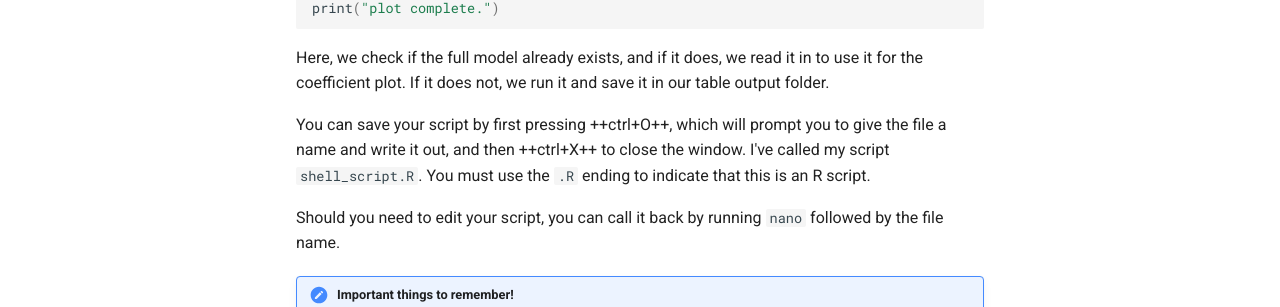
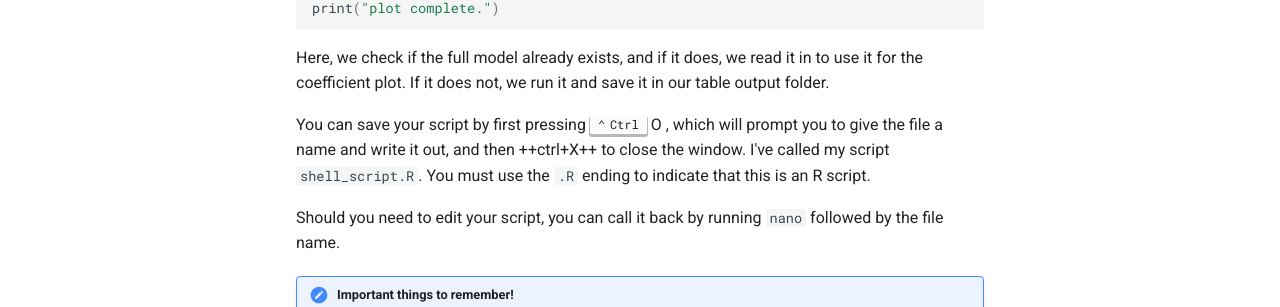
Before and after one commit to finnsdottir/hpc_r_2026, an MkDocs documentation site: the page built from docs/rscripts.md, in a window 1280 px wide and 900 px high, scrolled down 2489 px. Shown: the part 358-665 px from the top of the window. Built offline with MkDocs 1.6.1 and Material for MkDocs 9.7.7, drawn with Linux system fonts in a browser that asks for light colours.

Commit message:
fixing the buttons

```diff
--- a/docs/rscripts.md
+++ b/docs/rscripts.md
@@ -109,7 +109,7 @@ print("plot complete.")
 
 Here, we check if the full model already exists, and if it does, we read it in to use it for the coefficient plot. If it does not, we run it and save it in our table output folder.
 
-You can save your script by first pressing ++ctrl+O++, which will prompt you to give the file a name and write it out, and then ++ctrl+X++ to close the window. I've called my script `shell_script.R`. You must use the `.R` ending to indicate that this is an R script.
+You can save your script by first pressing ++ctrl++ O , which will prompt you to give the file a name and write it out, and then ++ctrl+X++ to close the window. I've called my script `shell_script.R`. You must use the `.R` ending to indicate that this is an R script.
 
 Should you need to edit your script, you can call it back by running `nano` followed by the file name.
 
--- a/mkdocs.yml
+++ b/mkdocs.yml
@@ -27,6 +27,9 @@ markdown_extensions:
   - pymdownx.snippets
   - pymdownx.superfences
   - pymdownx.keys
+  - pymdownx.emoji:
+      emoji_index: !!python/name:material.extensions.emoji.twemoji
+      emoji_generator: !!python/name:material.extensions.emoji.to_svg
 
 nav:
   - Introduction: index.md
```
